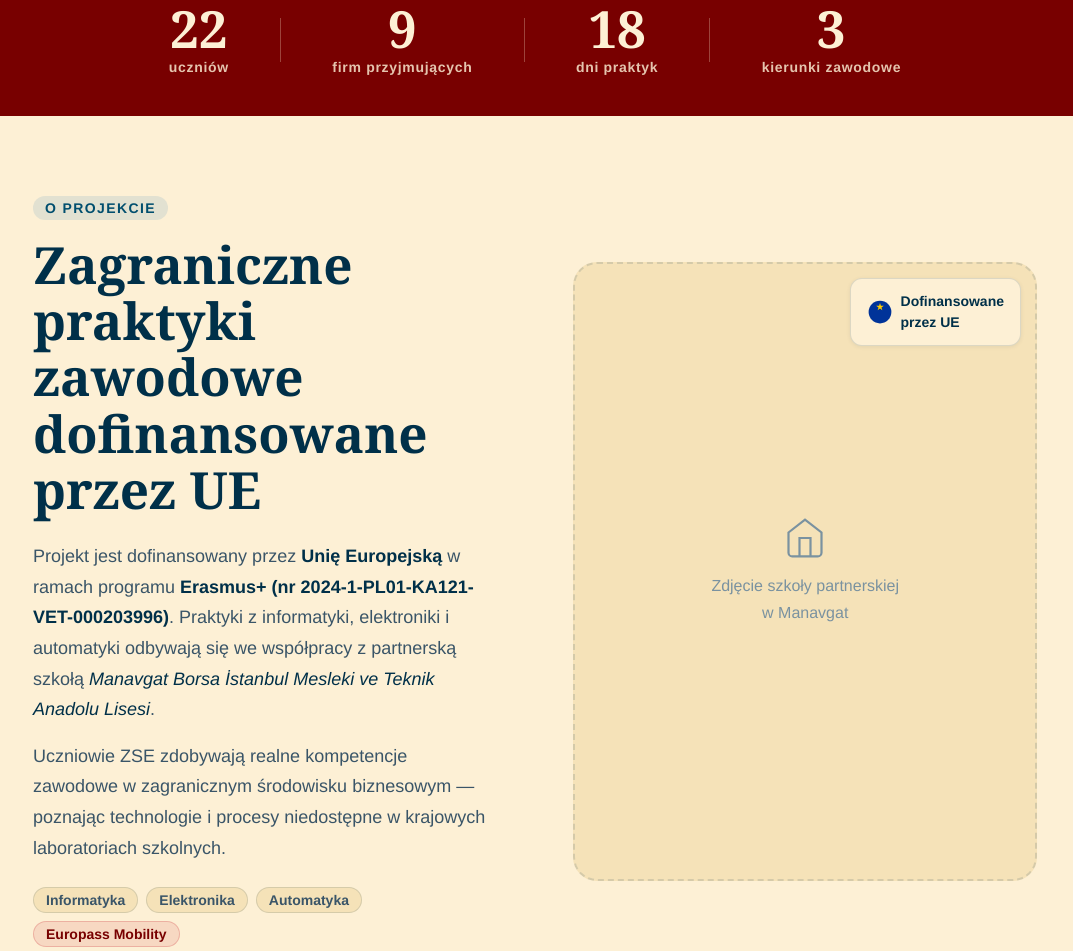
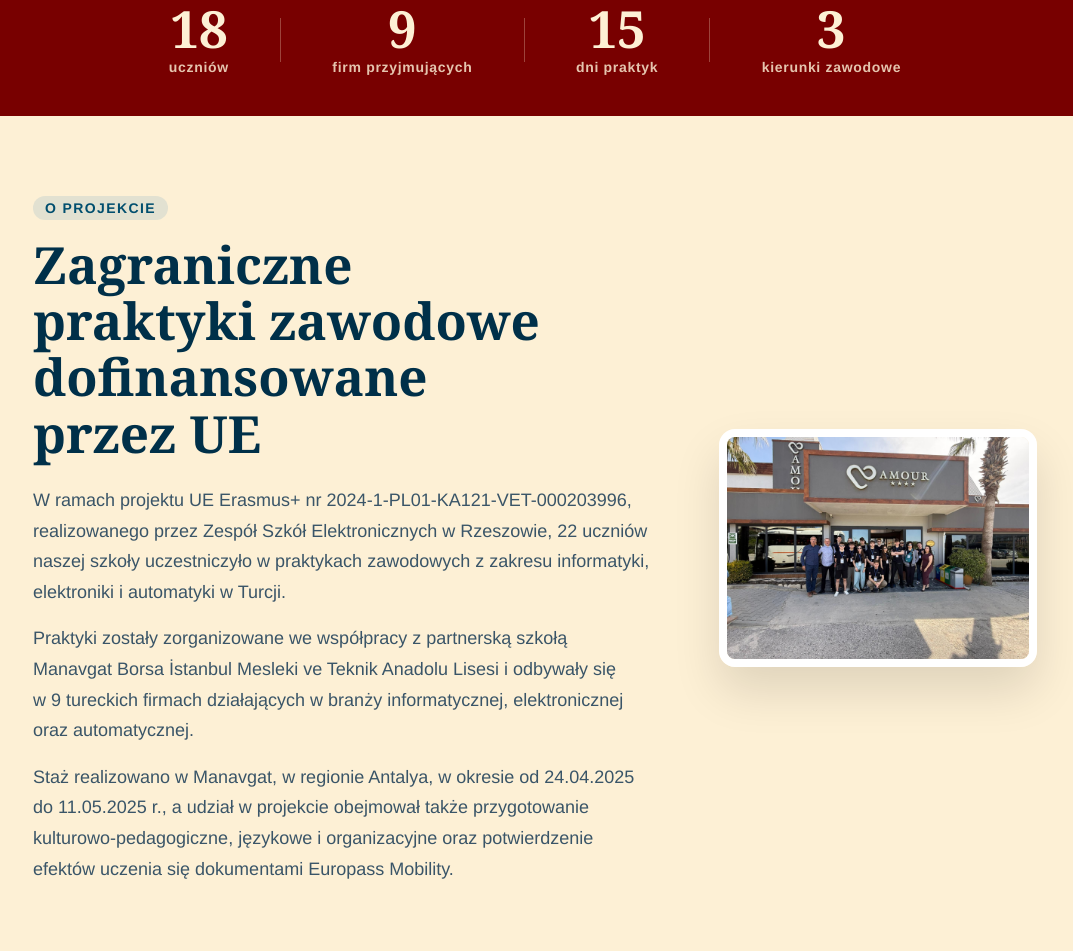
Before and after one commit to Orzech10/ERASMUS-, a plain HTML site: page index.html in a window 1280 px wide. Shown: the part 713-1664 px from the top of the page, without its empty margins (105-1178 px from the left). Drawn offline with Linux system fonts and the light colour scheme; a web font is replaced by a local one.

Commit message:
wizualne poprawki

```diff
--- a/css/style.css
+++ b/css/style.css
@@ -315,3 +315,35 @@ button{cursor:pointer;background:none;border:none}
   font-weight: 500;
   letter-spacing: 0.03em;
 }
+.group-photo-section {
+  padding: 3rem 1.25rem 4rem;
+  display: flex;
+  justify-content: center;
+}
+
+.group-photo-wrap {
+  width: min(1100px, 100%);
+  text-align: center;
+}
+
+.group-photo {
+  width: 100%;
+  max-width: 1100px;
+  display: block;
+  margin: 0 auto;
+  border-radius: 22px;
+  box-shadow: 0 18px 40px rgba(0, 0, 0, 0.18);
+  object-fit: cover;
+  transition: transform 0.25s ease, box-shadow 0.25s ease;
+}
+
+.group-photo:hover {
+  transform: scale(1.01);
+  box-shadow: 0 22px 50px rgba(0, 0, 0, 0.22);
+}
+
+.group-photo-caption {
+  margin-top: 0.9rem;
+  font-size: 0.98rem;
+  color: #5f6b7a;
+}
--- a/index.html
+++ b/index.html
@@ -88,9 +88,8 @@
           </div>
         </div>
         <div class="hero-img-wrap">
-          <div class="hero-img-placeholder" role="img" aria-label="Grupowe zdjęcie uczestników">
-            <svg width="56" height="56" viewBox="0 0 24 24" fill="none" stroke="currentColor" stroke-width="1.2"><path d="M17 21v-2a4 4 0 0 0-4-4H5a4 4 0 0 0-4 4v2"/><circle cx="9" cy="7" r="4"/><path d="M23 21v-2a4 4 0 0 0-3-3.87M16 3.13a4 4 0 0 1 0 7.75"/></svg>
-            <p>Wstaw grupowe zdjęcie uczestników</p>
+          <div class="group-photo-wrap">
+            <img src="zdjecia-erasumus/czas_wolny/wyjsciaside/sideznak.jpeg" alt="Zdjęcie grupowe uczestników projektu w górach" class="group-photo">
           </div>
         </div>
       </div>
@@ -100,7 +99,7 @@
     <section class="stats-bar" aria-label="Statystyki projektu">
       <div class="container stats-inner">
         <div class="stat-item">
-          <span class="stat-num">22</span>
+          <span class="stat-num">18</span>
           <span class="stat-lbl">uczniów</span>
         </div>
         <div class="stat-sep" aria-hidden="true"></div>
@@ -110,7 +109,7 @@
         </div>
         <div class="stat-sep" aria-hidden="true"></div>
         <div class="stat-item">
-          <span class="stat-num">18</span>
+          <span class="stat-num">15</span>
           <span class="stat-lbl">dni praktyk</span>
         </div>
         <div class="stat-sep" aria-hidden="true"></div>
@@ -121,34 +120,33 @@
       </div>
     </section>
 
+
 <!-- O PROJEKCIE -->
 <section id="about" class="section-padding bg-light" aria-labelledby="about-h">
-      <div class="container two-col">
+  <div class="container two-col" style="display: flex; align-items: center; gap: 4rem;">
+
+    <!-- LEWA KOLUMNA: TEKST -->
     <div class="col-text">
       <span class="section-tag tag-blue">O projekcie</span>
       <h2 id="about-h">Zagraniczne praktyki zawodowe dofinansowane przez UE</h2>
-          <p>Projekt jest dofinansowany przez <strong>Unię Europejską</strong> w ramach programu <strong>Erasmus+ (nr 2024-1-PL01-KA121-VET-000203996)</strong>. Praktyki z informatyki, elektroniki i automatyki odbywają się we współpracy z partnerską szkołą <em>Manavgat Borsa İstanbul Mesleki ve Teknik Anadolu Lisesi</em>.</p>
-          <p>Uczniowie ZSE zdobywają realne kompetencje zawodowe w zagranicznym środowisku biznesowym — poznając technologie i procesy niedostępne w krajowych laboratoriach szkolnych.</p>
-          <div class="tag-row">
-            <span class="chip">Informatyka</span>
-            <span class="chip">Elektronika</span>
-            <span class="chip">Automatyka</span>
-            <span class="chip chip-red">Europass Mobility</span>
+      <p>
+        W ramach projektu UE Erasmus+ nr 2024-1-PL01-KA121-VET-000203996, realizowanego przez Zespół Szkół Elektronicznych w Rzeszowie, 22 uczniów naszej szkoły uczestniczyło w praktykach zawodowych z zakresu informatyki, elektroniki i automatyki w Turcji.
+      </p>
+      <p>
+        Praktyki zostały zorganizowane we współpracy z partnerską szkołą Manavgat Borsa İstanbul Mesleki ve Teknik Anadolu Lisesi i odbywały się w 9 tureckich firmach działających w branży informatycznej, elektronicznej oraz automatycznej.
+      </p>
+      <p>
+        Staż realizowano w Manavgat, w regionie Antalya, w okresie od 24.04.2025 do 11.05.2025 r., a udział w projekcie obejmował także przygotowanie kulturowo-pedagogiczne, językowe i organizacyjne oraz potwierdzenie efektów uczenia się dokumentami Europass Mobility.
+      </p>
+    </div>
+
+    <!-- PRAWA KOLUMNA: ZDJĘCIE -->
+    <div class="col-img">
+      <div class="group-photo-wrap">
+        <img src="zdjecia-erasumus/czas_wolny/hotel/amourprzed.jpeg" alt="Zdjęcie grupowe uczestników projektu" class="group-photo" style="width: 100%; height: auto; aspect-ratio: 4/3; object-fit: cover; border-radius: 16px; box-shadow: 0 24px 48px rgba(0,0,0,0.12); border: 8px solid #ffffff; display: block;">
       </div>
     </div>
-        <div class="col-img">
-          <div class="img-placeholder" role="img" aria-label="Budynek szkoły partnerskiej w Manavgat">
-            <svg width="44" height="44" viewBox="0 0 24 24" fill="none" stroke="currentColor" stroke-width="1.2"><path d="M3 9l9-7 9 7v11a2 2 0 0 1-2 2H5a2 2 0 0 1-2-2z"/><polyline points="9 22 9 12 15 12 15 22"/></svg>
-            <p>Zdjęcie szkoły partnerskiej w Manavgat</p>
-          </div>
-          <div class="eu-badge">
-            <svg width="26" height="26" viewBox="0 0 32 32" fill="none">
-              <circle cx="16" cy="16" r="14" fill="#003399"/>
-              <polygon points="16,5 17.1,8.4 20.7,8.4 17.8,10.4 18.9,13.8 16,11.8 13.1,13.8 14.2,10.4 11.3,8.4 14.9,8.4" fill="#FFCC00"/>
-            </svg>
-            Dofinansowane<br>przez UE
-          </div>
-        </div>
+
   </div>
 </section>
 
```
Lines whose indentation alone changed are shown as unchanged.
